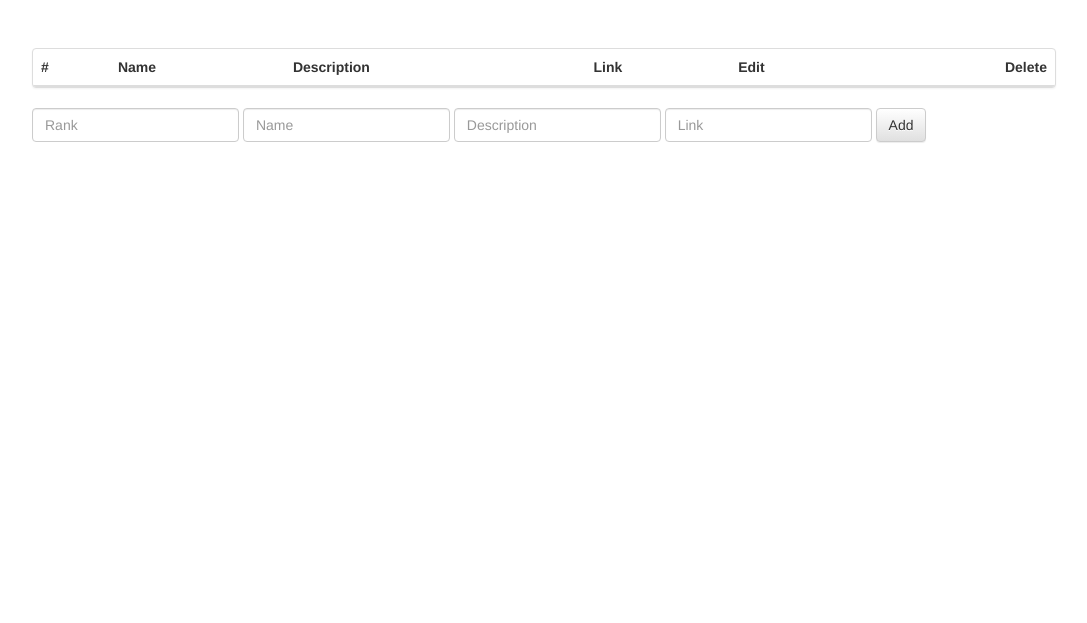
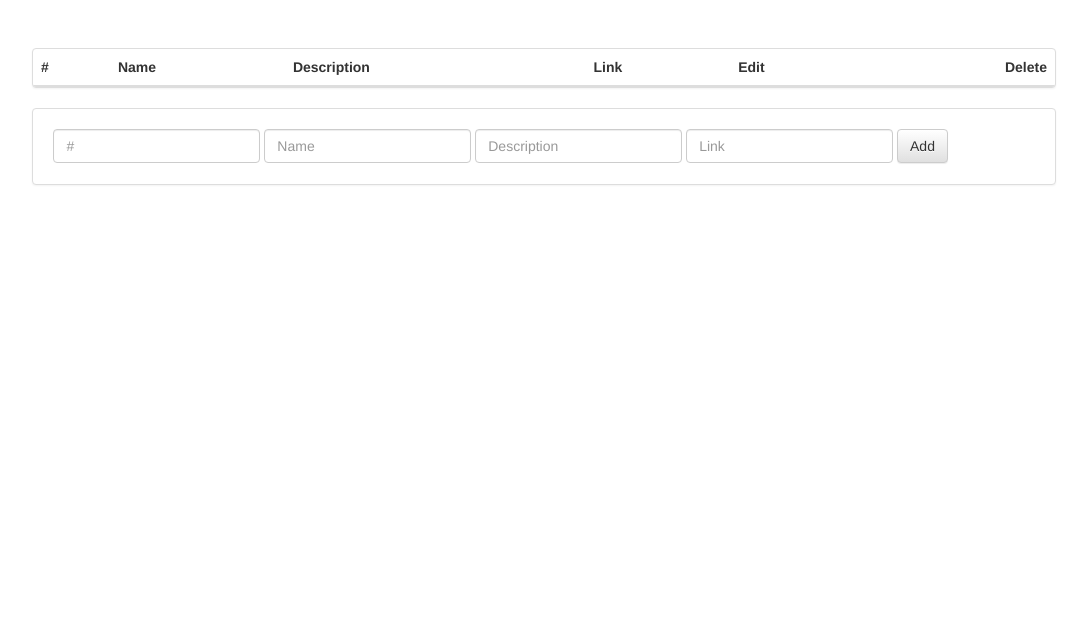
Before and after one commit to sambehrens/grouplists, a plain HTML site: page user.html in a window 1280 px wide. Shown: the part 177-800 px from the top of the page, without its empty margins (96-1183 px from the left). Drawn offline with Linux system fonts and the light colour scheme; no server answers.

Commit message:
Added frame for adding things to lists

```diff
--- a/css/style.css
+++ b/css/style.css
@@ -14,3 +14,7 @@
 #headingContainer {
     margin-top: 10%;
 }
+
+.inputPanel {
+    padding: 2%;
+}
--- a/js/guest.js
+++ b/js/guest.js
@@ -27,7 +27,7 @@ function loadData() {
             listRef.on('value', function(snapshot) {
                 if (!snapshot.val().deleted) {
                     if (!snapshot.val().claimed) {
-                        $("#listBody").append("<tr id='" + snapshot.val().itemName.replace(/\s/g, '') + "'><td><p class='help-block'>" + snapshot.val().rank + "</p></td><td>" + snapshot.val().itemName + "</td><td><p class='help-block'>" + snapshot.val().description + "</p></td>" + snapshot.val().link + "<td id='" + i + "'><button name='" + i + "' type='button' class='btn btn-primary get-it'>I'll get it</button></td></tr>");
+                        $("#listBody").append("<tr id='" + snapshot.val().itemName.replace(/\s/g, '') + "'><td><p class='help-block'>" + snapshot.val().rank + "</p></td><td><h5>" + snapshot.val().itemName + "</h5></td><td><p class='help-block'>" + snapshot.val().description + "</p></td>" + snapshot.val().link + "<td id='" + i + "'><button name='" + i + "' type='button' class='btn btn-primary get-it'>I'll get it</button></td></tr>");
                     }
                     else {
                         $("#listBody").append("<tr id='" + snapshot.val().itemName.replace(/\s/g, '') + "'><td><p class='help-block'>" + snapshot.val().rank + "</p></td><td>" + snapshot.val().itemName + "</td><td><p class='help-block'>" + snapshot.val().description + "</p></td>" + snapshot.val().link + "<td><p class='text-danger'>" + snapshot.val().claimer + "</p></td></tr>");
--- a/user.html
+++ b/user.html
@@ -40,11 +40,11 @@
                 <tbody id="listBody"></tbody>
             </table>
         </div>
-        <div id="addButtonForm">
+        <div id="addButtonForm" class="panel panel-default inputPanel">
             <form class="form-inline">
                 <div class="form-group">
                     <label class="sr-only">Rank</label>
-                    <input type="normal" class="form-control" id="inputGiftRank" placeholder="Rank">
+                    <input type="normal" class="form-control" id="inputGiftRank" placeholder="#">
                 </div>
                 <div class="form-group">
                     <label class="sr-only">Gift Name</label>
@@ -54,11 +54,11 @@
                     <label class="sr-only">Description</label>
                     <input type="normal" class="form-control" id="inputGiftDescription" placeholder="Description">
                 </div>
-                    <div class="form-group">
+                <div class="form-group">
                     <label class="sr-only">Link</label>
                     <input type="normal" class="form-control" id="inputGiftLink" placeholder="Link">
                 </div>
-                <button type="button" id="addButton" class="btn btn-default">Add</button>
+                    <button type="button" id="addButton" class="btn btn-default">Add</button>
             </form>
         </div>
     </div>
```
Also changed, not shown: index.html (+1 -1 lines).
